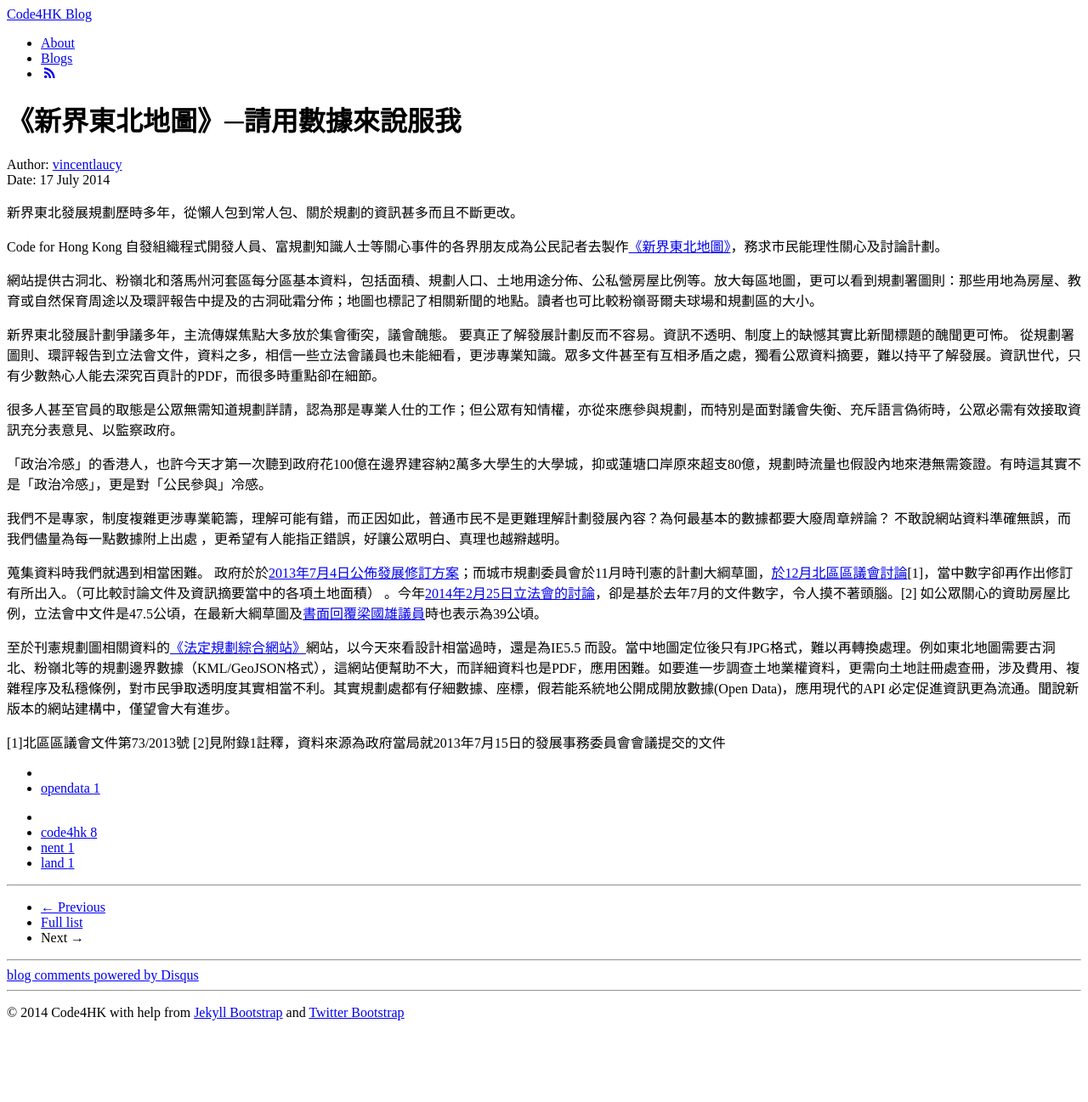
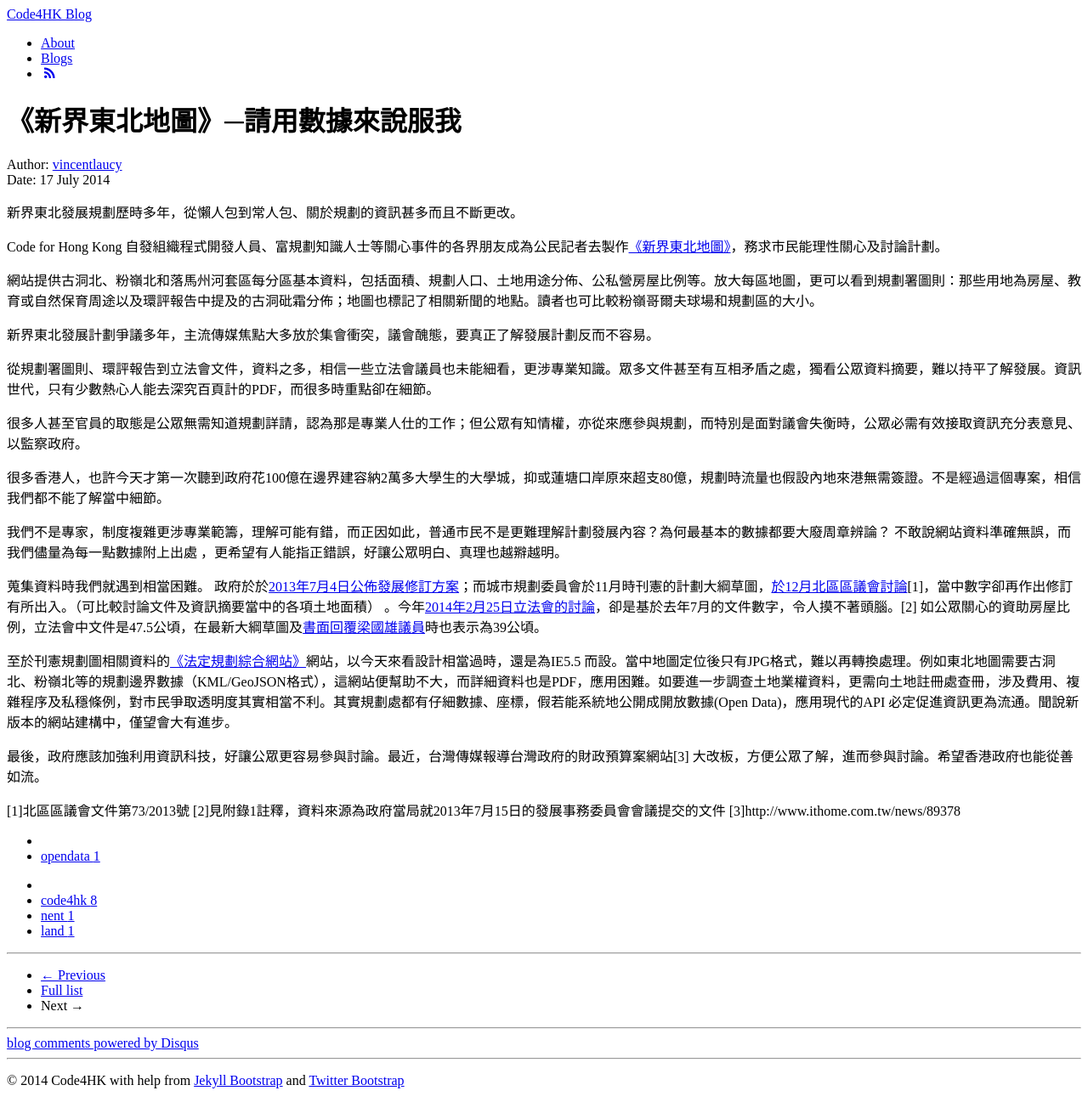
Before and after one commit to code4hk/code4hk.github.io, a Jekyll site: the page built from _posts/2014-07-17-northeastmap.md, in a window 1280 px wide. Shown: the whole page at 85% size. Built offline with Jekyll 4.4.1, drawn with Linux system fonts in a browser that asks for light colours; Markdown is read by kramdown in place of the engine named in the settings; comment, search, counter and statistics services are not loaded; before the commit the page ends 1217 px from its top, so only the background shows below that.

Commit message:
Update 2014-07-17-northeastmap.md
[EDITED] added change of tone to northeastmap.md

```diff
--- a/_posts/2014-07-17-northeastmap.md
+++ b/_posts/2014-07-17-northeastmap.md
@@ -14,15 +14,14 @@ Code for Hong Kong 自發組織程式開發人員、富規劃知識人士等關
 
 網站提供古洞北、粉嶺北和落馬州河套區每分區基本資料，包括面積、規劃人口、土地用途分佈、公私營房屋比例等。放大每區地圖，更可以看到規劃署圖則：那些用地為房屋、教育或自然保育周途以及環評報告中提及的古洞砒霜分佈；地圖也標記了相關新聞的地點。讀者也可比較粉嶺哥爾夫球場和規劃區的大小。
 
-新界東北發展計劃爭議多年，主流傳媒焦點大多放於集會衝突，議會醜態。
-要真正了解發展計劃反而不容易。資訊不透明、制度上的缺憾其實比新聞標題的醜聞更可怖。
+新界東北發展計劃爭議多年，主流傳媒焦點大多放於集會衝突，議會醜態，要真正了解發展計劃反而不容易。
+
 從規劃署圖則、環評報告到立法會文件，資料之多，相信一些立法會議員也未能細看，更涉專業知識。眾多文件甚至有互相矛盾之處，獨看公眾資料摘要，難以持平了解發展。資訊世代，只有少數熱心人能去深究百頁計的PDF，而很多時重點卻在細節。
 
 
-很多人甚至官員的取態是公眾無需知道規劃詳請，認為那是專業人仕的工作；但公眾有知情權，亦從來應參與規劃，而特別是面對議會失衡、充斥語言偽術時，公眾必需有效接取資訊充分表意見、以監察政府。
+很多人甚至官員的取態是公眾無需知道規劃詳請，認為那是專業人仕的工作；但公眾有知情權，亦從來應參與規劃，而特別是面對議會失衡時，公眾必需有效接取資訊充分表意見、以監察政府。
 
-「政治冷感」的香港人，也許今天才第一次聽到政府花100億在邊界建容納2萬多大學生的大學城，抑或蓮塘口岸原來超支80億，規劃時流量也假設內地來港無需簽證。有時這其實不是「政治冷感」，更是對「公民參與」冷感。
-
+很多香港人，也許今天才第一次聽到政府花100億在邊界建容納2萬多大學生的大學城，抑或蓮塘口岸原來超支80億，規劃時流量也假設內地來港無需簽證。不是經過這個專案，相信我們都不能了解當中細節。
 
 我們不是專家，制度複雜更涉專業範籌，理解可能有錯，而正因如此，普通市民不是更難理解計劃發展內容？為何最基本的數據都要大廢周章辨論？
 不敢說網站資料準確無誤，而我們儘量為每一點數據附上出處 ，更希望有人能指正錯誤，好讓公眾明白、真理也越㸤越明。
@@ -32,6 +31,9 @@ Code for Hong Kong 自發組織程式開發人員、富規劃知識人士等關
 
 至於刊憲規劃圖相關資料的[《法定規劃綜合網站》](http://www.ozp.tpb.gov.hk/default.aspx)網站，以今天來看設計相當過時，還是為IE5.5 而設。當中地圖定位後只有JPG格式，難以再轉換處理。例如東北地圖需要古洞北、粉嶺北等的規劃邊界數據（KML/GeoJSON格式），這網站便幫助不大，而詳細資料也是PDF，應用困難。如要進一步調查土地業權資料，更需向土地註冊處查冊，涉及費用、複雜程序及私穩條例，對市民爭取透明度其實相當不利。其實規劃處都有仔細數據、座標，假若能系統地公開成開放數據(Open Data)，應用現代的API 必定促進資訊更為流通。聞說新版本的網站建構中，僅望會大有進步。
 
+最後，政府應該加強利用資訊科技，好讓公眾更容易參與討論。最近，台灣傳媒報導台灣政府的財政預算案網站[3]
+大改板，方便公眾了解，進而參與討論。希望香港政府也能從善如流。
 
 [1]北區區議會文件第73/2013號
 [2]見附錄1註釋，資料來源為政府當局就2013年7月15日的發展事務委員會會議提交的文件
+[3]http://www.ithome.com.tw/news/89378
```
